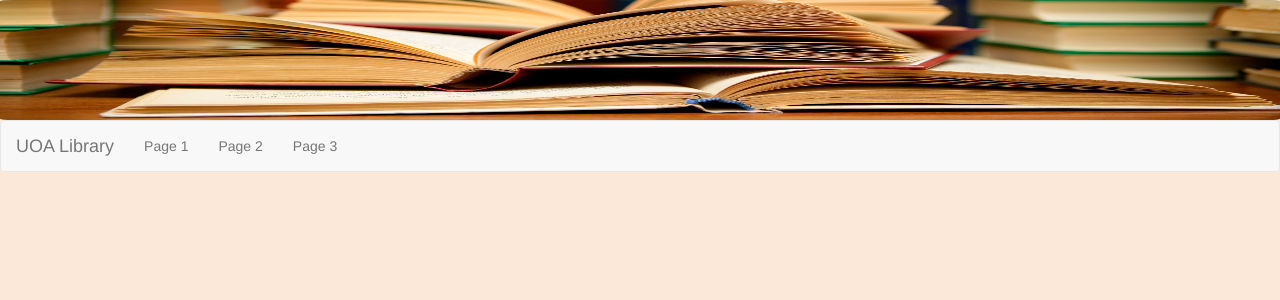
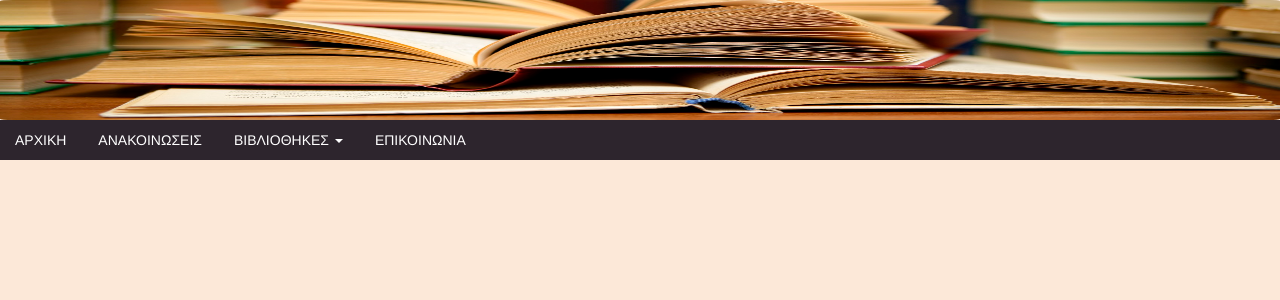
Before and after one commit to oddo-trisp/EAM_project, a PHP site: page / in a window 1280 px wide. Shown: the top 300 px of the page. Run offline with PHP 8.4, Linux system fonts and the light colour scheme; some libraries are stand-ins or nearby versions.

Commit message:
changes navbar options. adds dropdown menu

```diff
--- a/header.php
+++ b/header.php
@@ -1,17 +1,18 @@
 <div class="header">
     <img src="assets/img/books.jpg">
-    <nav class="navbar navbar-default">
-      <div class="container-fluid">
-        <div class="navbar-header">
-          <a class="navbar-brand" href="#">UOA Library</a>
-        </div>
-        <div>
-          <ul class="nav navbar-nav">
-            <li><a href="#">Page 1</a></li>
-            <li><a href="#">Page 2</a></li>
-            <li><a href="#">Page 3</a></li>
-          </ul>
-        </div>
-      </div>
-    </nav>
+    <ul class="nav nav-pills">
+        <li><a href="#">ΑΡΧΙΚΗ</a></li>
+        <li><a href="#">ΑΝΑΚΟΙΝΩΣΕΙΣ</a></li>
+        <li class="dropdown">
+             <a class="dropdown-toggle" data-toggle="dropdown" href="#">ΒΙΒΛΙΟΘΗΚΕΣ
+                 <span class="caret"></span>
+             </a>
+             <ul class="dropdown-menu">
+                 <li><a href="#">Submenu 1-1</a></li>
+                 <li><a href="#">Submenu 1-2</a></li>
+                 <li><a href="#">Submenu 1-3</a></li>
+             </ul>
+         </li>
+         <li><a href="#">ΕΠΙΚΟΙΝΩΝΙΑ</a></li>
+    </ul>
 </div>
```
